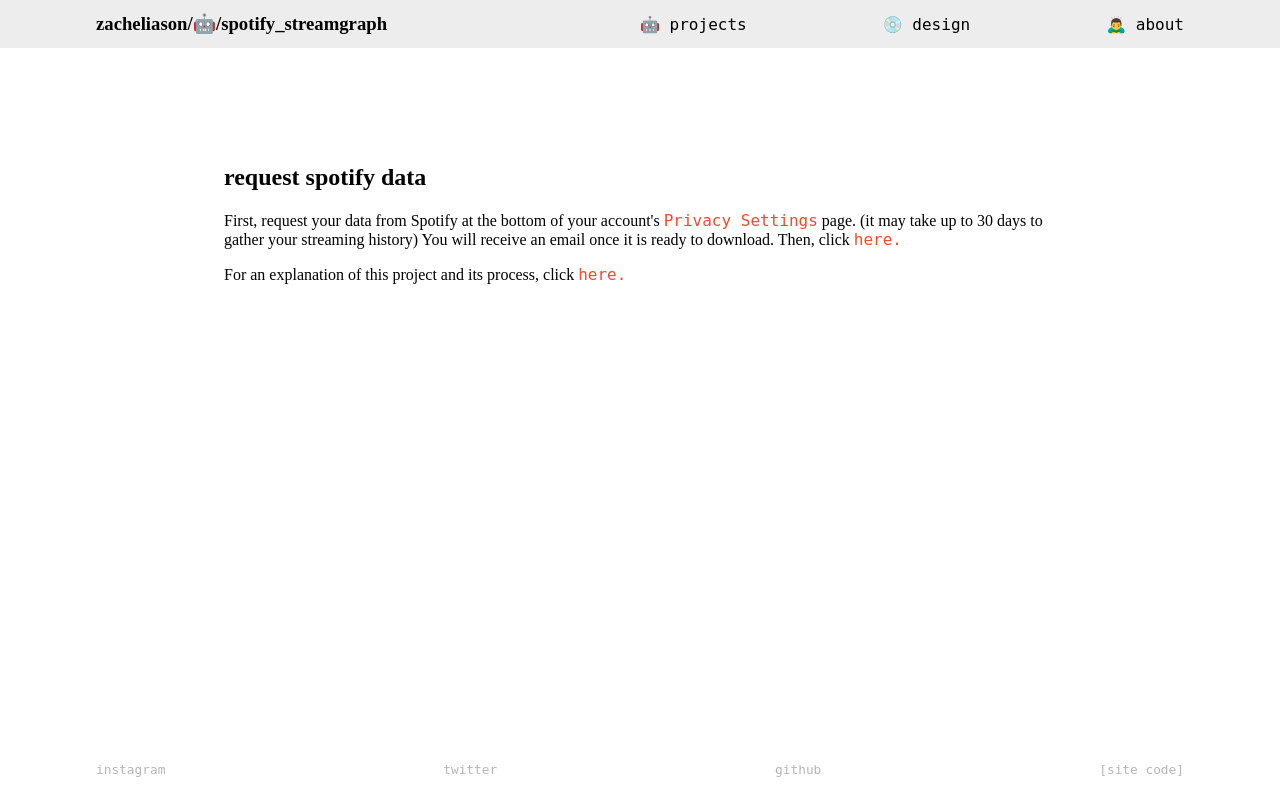
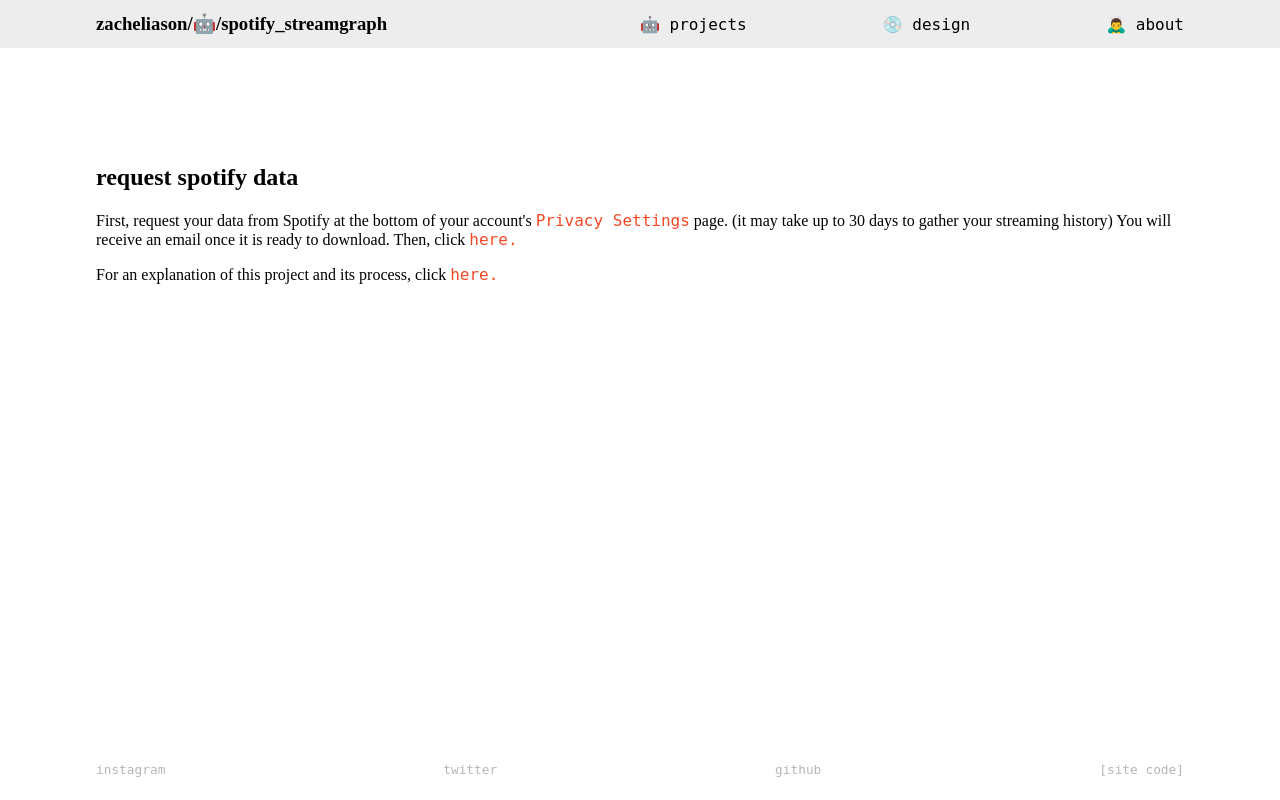
Before and after one commit to zacheliason/zach_website, a Vue app: page /#/projects/spotify_streamgraph in a window 1280 px wide. Built offline with nearby package versions, Linux system fonts and the light colour scheme; the HTML template or start-up script is replaced by a standard one.

Commit message:
commit from zacheliason@ZachsMacbook on Wed Jan 26 13:34:13 MST 2022

```diff
--- a/src/App.vue
+++ b/src/App.vue
@@ -23,7 +23,7 @@
       </div>
     </div>
 
-    <div style="height: calc(100vh - 3em);width:65%;margin: 0 auto;">
+    <div style="height: calc(100vh - 3em);width:85%;margin: 0 auto;">
       <!-- VIEW ROUTER -->
       <router-view />
     </div>
--- a/src/components/ProjectViewer.vue
+++ b/src/components/ProjectViewer.vue
@@ -1,5 +1,5 @@
 <template>
-<div>
+<div style="width:80%">
     <div class="top-spacer"></div>
 
     <h2 style='display:inline-block;margin-bottom: 0;padding-right: .3em;'>{{ remove_underscores($route.params.id) }}</h2>
```
